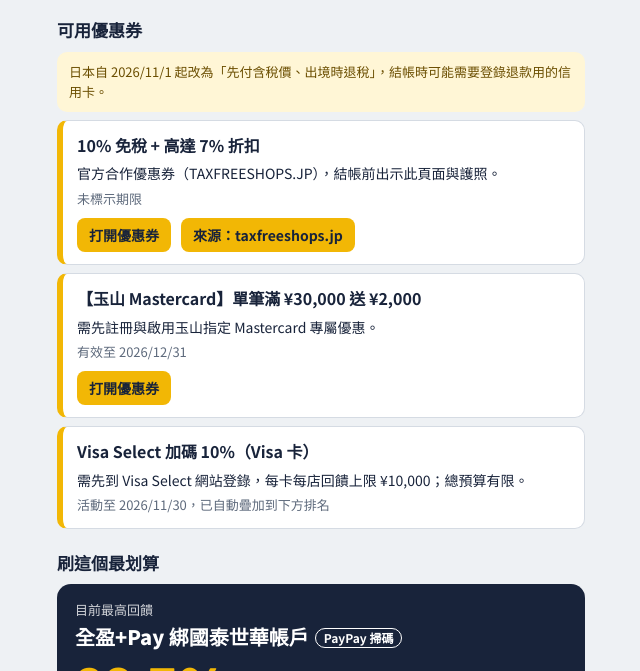
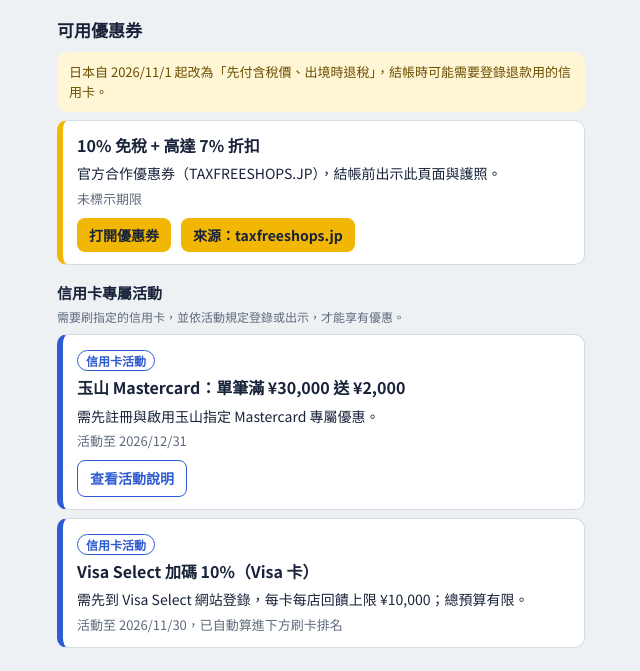
Before and after one commit to leih5166-sketch/japan-pay, a plain HTML site: page index.html in a window 1280 px wide. Both pictures are taken after a click on the button "Bic Camera". Shown: the part 622-1293 px from the top of the page, without its empty margins (319-959 px from the left). Drawn offline with nearby package versions, Linux system fonts and the light colour scheme.

Commit message:
Add files via upload

```diff
--- a/index.html
+++ b/index.html
@@ -146,6 +146,11 @@ section.block h2{font-size:17px;font-weight:900;margin:0 0 8px}
 .hp-item .acts a{background:var(--gold);color:var(--gold-ink)}
 .hp-item .acts button{background:var(--chip);color:var(--ink)}
 .hp-more{width:100%}
+.card-offer{border-left-color:var(--pay)}
+.offer-tag{display:inline-block;font-size:12px;font-weight:700;color:var(--pay);border:1px solid var(--pay);border-radius:999px;padding:0 8px;margin-bottom:4px}
+.coupon a.offer-btn{background:transparent;color:var(--pay);border:1.5px solid var(--pay)}
+.sub-h{font-size:15px!important;margin:16px 0 2px!important}
+.sub-note{font-size:12px;color:var(--muted);margin:0 0 8px}
 [hidden]{display:none!important}
 @media (prefers-reduced-motion: no-preference){
   .sign{animation:drop .35s ease-out}
@@ -515,17 +520,24 @@ function render(){
       url: android ? 'https://play.google.com/store/apps/details?id=jp.gocro.smartnews.android' : 'https://apps.apple.com/jp/app/id579581125', source: null, btn: '下載 SmartNews'});
   }
   if (store.hp && store.hp.coupon) cps.unshift({t: 'Hot Pepper 餐廳優惠券', d: (store.hp.catch ? store.hp.catch + '。' : '') + '點開後向店員出示畫面即可使用，各店優惠內容與條件不同。', until: null, url: store.hp.coupon, source: store.hp.url || 'https://www.hotpepper.jp/'});
-  if (cps.length){
-    cps.forEach(c => {
+  // 信用卡活動（標題以【刷…卡】【玉山…】等開頭）不是優惠券，分開顯示，避免誤會
+  const isCard = c => c.kind === 'card' || /^【[^】]*(卡|Mastercard|Visa|JCB)[^】]*】/i.test(c.t || '');
+  const coupons = cps.filter(c => !isCard(c)), cards = cps.filter(isCard);
+  const cardBox = (title, desc, meta, url, src) => '<div class="coupon card-offer"><span class="offer-tag">信用卡活動</span><h3>'+esc(title)+'</h3>'+(desc?'<p>'+esc(desc)+'</p>':'')+(meta?'<p class="meta">'+esc(meta)+'</p>':'')+(url?'<a class="offer-btn" href="'+esc(url)+'" target="_blank" rel="noopener">查看活動說明</a>':'')+srcHtml(src)+'</div>';
+  if (coupons.length){
+    coupons.forEach(c => {
       const u = safeUrl(c.url);
       h += '<div class="coupon"><h3>'+esc(c.t)+'</h3>'+(c.d?'<p>'+esc(c.d)+'</p>':'')+(c.btn ? '' : '<p class="meta">'+(c.until ? '有效至 '+fmtDate(c.until) : '未標示期限')+'</p>')+(u?'<a href="'+esc(u)+'" target="_blank" rel="noopener">'+esc(c.btn||'打開優惠券')+'</a>':'')+srcHtml(c.source)+'</div>';
     });
   } else {
     h += '<div class="empty">' + (store.nocoupon ? esc(store.nocoupon) : '目前沒有找到這家店給外國旅客的優惠券。可以問店員「クーポンはありますか？」') + '</div>';
   }
-  (DATA.promos || []).filter(p => alive(p.until) && store.id && (p.stores || []).includes(store.id)).forEach(p => {
-    h += '<div class="coupon"><h3>'+esc(p.label)+'（'+esc(p.net)+' 卡）</h3><p>'+esc(p.cond)+'</p><p class="meta">活動至 '+fmtDate(p.until)+'，已自動疊加到下方排名</p>'+srcHtml(p.source)+'</div>';
-  });
+  const promos = (DATA.promos || []).filter(p => alive(p.until) && store.id && (p.stores || []).includes(store.id));
+  if (cards.length || promos.length) {
+    h += '<h2 class="sub-h">信用卡專屬活動</h2><p class="sub-note">需要刷指定的信用卡，並依活動規定登錄或出示，才能享有優惠。</p>';
+    cards.forEach(c => { h += cardBox(c.t.replace(/^【([^】]*)】\s*/, '$1：'), c.d, c.until ? '活動至 '+fmtDate(c.until) : '', safeUrl(c.url), c.source); });
+    promos.forEach(p => { h += cardBox(p.label+'（'+p.net+' 卡）', p.cond, '活動至 '+fmtDate(p.until)+'，已自動算進下方刷卡排名', null, p.source); });
+  }
   h += '</section>';
 
   const list = optionsFor(store, amt, fx);
```
Also changed, not shown: public.html (+17 -5 lines).
